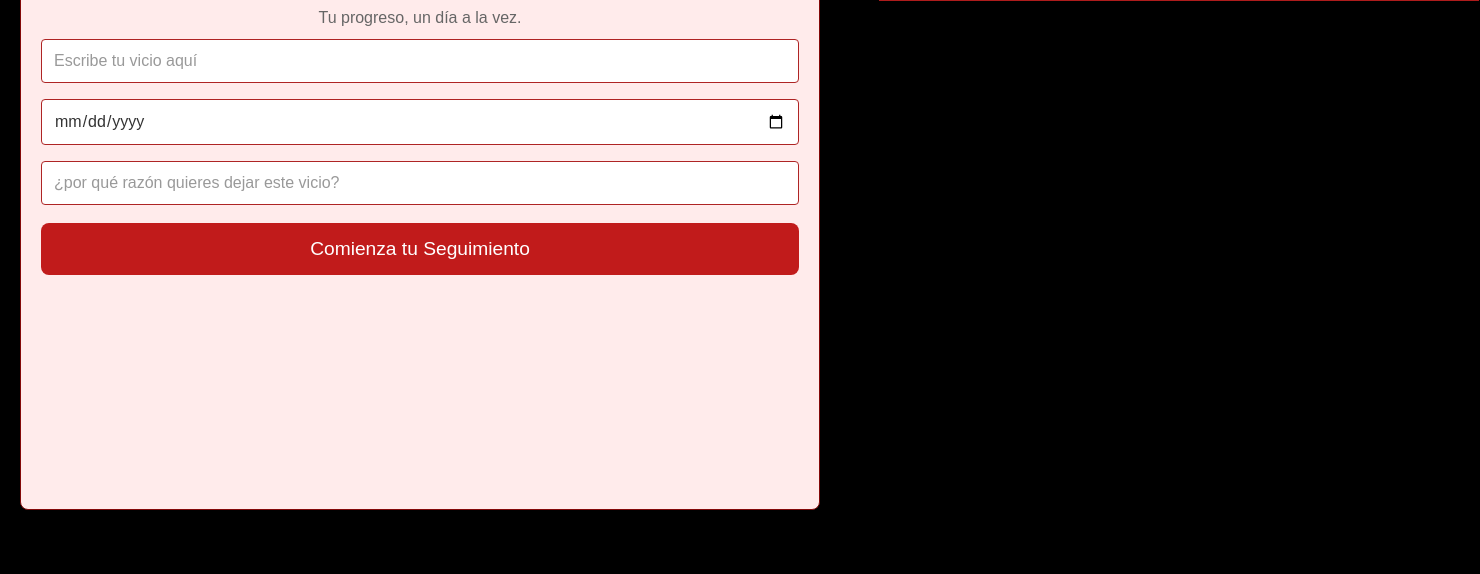
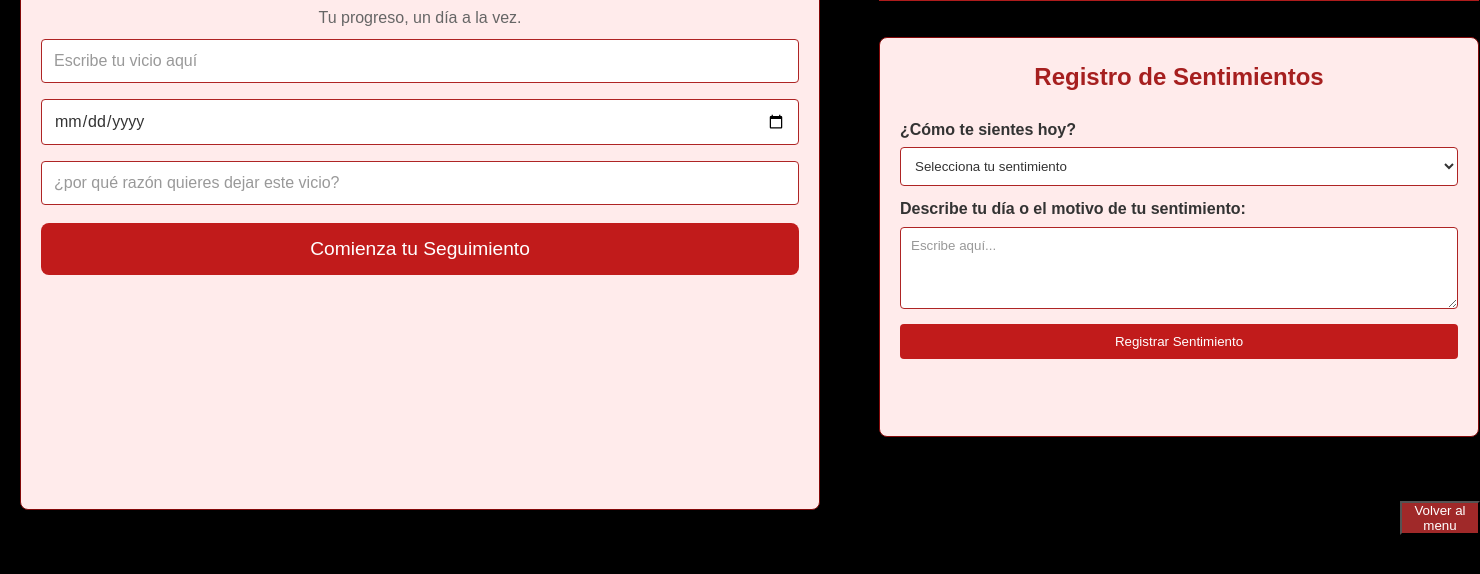
Before and after one commit to David2421b/ProjectGym, a Python web app: template gym/view/templates/ManejoVicios.html in a window 1480 px wide. Shown: the part 211-785 px from the top of the page. Run offline with Jinja, Linux system fonts and the light colour scheme; the template is opened without the code that fills it, so the values that code supplies are empty.

Commit message:
cambios simon

```diff
--- a/gym/view/app.py
+++ b/gym/view/app.py
@@ -19,6 +19,8 @@ db = Database()
 db.connect()
 
 compromisos = []
+sentimientos_data = []
+sentimientos_registrados = []
 
 @dataclass
 class Routeapp:     #Esta clase lo que contiene son las diferentes rutas que manejan las diferentes vistas de la aplicacion
@@ -283,8 +285,5 @@ class Routelogic:  #define las rutas para registrar y autenticar usuarios
             return render_template('ManejoVicios.html', Name = Nombre, Recaidas = "llevas sin consumir: " + dias_pasados + " dias, " + vicio, ElVicio = vicio, compromiso = compromiso)
 
 
-
-
-
 if __name__ == '__main__':
     app.run(debug=True)
--- a/gym/view/templates/ManejoVicios.html
+++ b/gym/view/templates/ManejoVicios.html
@@ -122,6 +122,66 @@
             margin-top: -600px;
             max-width: 600px;
         }
+        #boton_volver{
+            background-color: #a02929;
+            color: #ffffff;
+            margin-left: 1400px;
+            margin-top: 500px;
+
+        }
+
+        section {
+    max-width: 600px;
+    height: 400px;
+    margin: 20px auto;
+    padding: 20px;
+    background-color: #ffebeb;
+    border-radius: 8px;
+    box-shadow: 0 4px 8px rgba(0, 0, 0, 0.1);
+    border: 1px solid #830909;
+    margin-left: 879px;
+    margin-top: -500px;
+}
+
+section h2 {
+    color: #a61f1f;
+    text-align: center;
+    margin-bottom: 10px;
+}
+
+section form {
+    display: flex;
+    flex-direction: column;
+}
+
+section label {
+    margin-top: 10px;
+    font-weight: bold;
+}
+
+section select, section textarea {
+    padding: 10px;
+    margin-top: 5px;
+    border: 1px solid #ae2424;
+    border-radius: 4px;
+    background-color: #ffffff;
+    color: #333;
+}
+
+section button {
+    margin-top: 15px;
+    padding: 10px;
+    background-color: #c11b1b;
+    color: #fff;
+    border: none;
+    border-radius: 4px;
+    cursor: pointer;
+}
+
+section button:hover {
+    background-color: #b51818;
+}
+
 
 </style>
 
@@ -146,6 +206,30 @@
     <div id="lista-compromisos">
         <h2>Lo voy a hacer por:<br> {{compromiso}}</h2>
     </div>
+    <a href="/menu"><button id="boton_volver" type ="submit">Volver al menu</button></a>
+
+    <div id="muñeco"></div>
+
+    <section>
+        <h2>Registro de Sentimientos</h2>
+        <form id="form-sentimientos" method="post" action="/registrar_sentimiento">
+            <label for="sentimiento">¿Cómo te sientes hoy?</label>
+            <select id="sentimiento" name="sentimiento" required>
+                <option value="">Selecciona tu sentimiento</option>
+                <option value="feliz">Feliz 😊</option>
+                <option value="triste">Triste 😢</option>
+                <option value="motivado">Motivado 💪</option>
+                <option value="ansioso">Ansioso 😰</option>
+                <option value="enojado">Enojado 😠</option>
+                <!-- Puedes agregar más opciones -->
+            </select>
+
+            <label for="descripcion">Describe tu día o el motivo de tu sentimiento:</label>
+            <textarea id="descripcion" name="descripcion" rows="4" placeholder="Escribe aquí..." required></textarea>
+
+            <button type="submit">Registrar Sentimiento</button>
+        </form>
+    </section>
 
 </body>
 </html>
```
Also changed, not shown: gym/view/templates/menu.html (+8 -5 lines).
